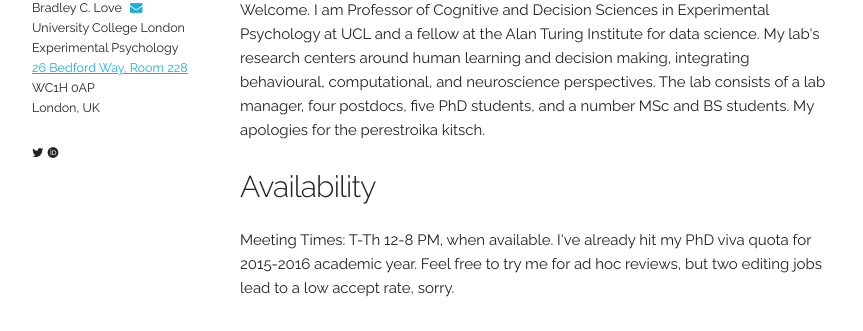
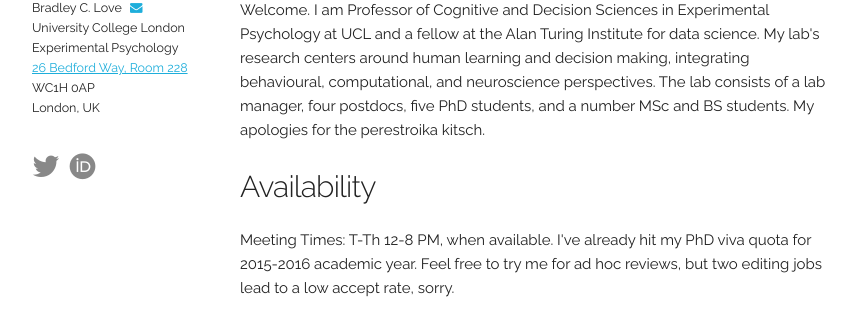
Before and after one commit to lovebc/lovebc.github.io, a Jekyll site: the page built from index.html, in a window 1280 px wide. Shown: the part 649-980 px from the top of the page, without its empty margins (208-1071 px from the left). Built offline with Jekyll 4.4.1, drawn with Linux system fonts in a browser that asks for light colours; nearby versions of some CDN libraries; some web fonts are replaced; comment, search, counter and statistics services are not loaded.

Commit message:
Update custom.css

```diff
--- a/css/custom.css
+++ b/css/custom.css
@@ -262,3 +262,8 @@ padding-top: 4rem;
 
 /* Larger than Desktop HD */
 @media (min-width: 1200px) {}
+
+.social {
+    font-size: 3rem;
+    color: #888;
+}
```
